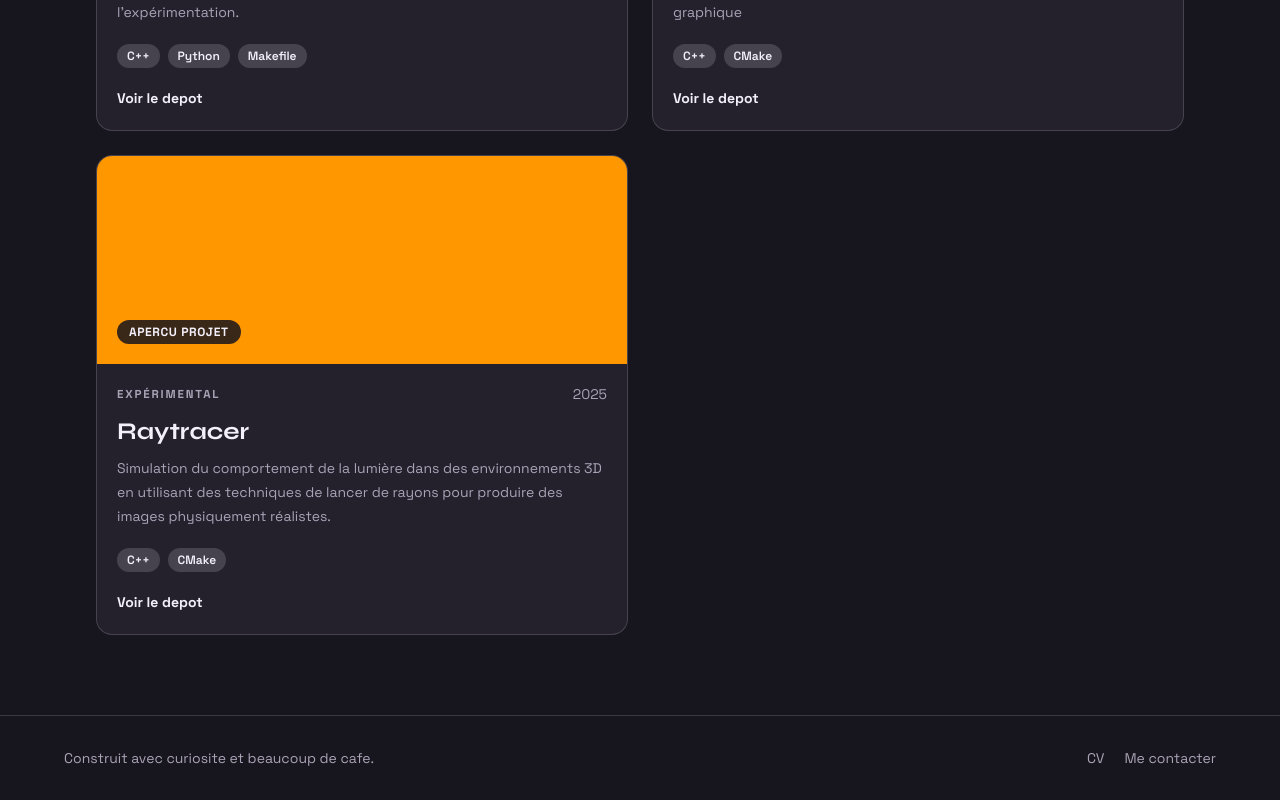
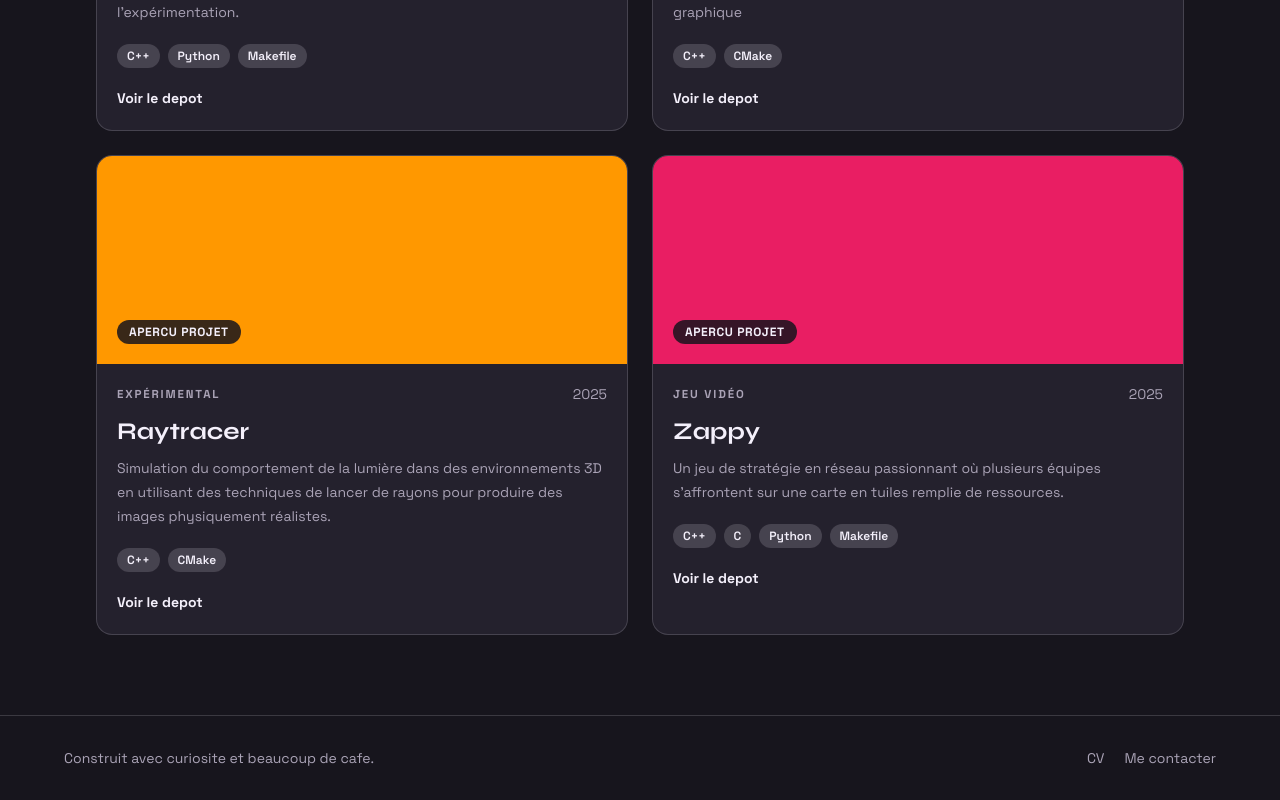
Before and after one commit to Nolfews/Portfolio, a Next.js app: page /projects in a window 1280 px wide. Shown: the part 1756-2556 px from the top of the page. Built offline with nearby package versions, Linux system fonts and the light colour scheme.

Commit message:
[UPDATE] add new project Zappy with details including title, category, description, tags, and repository URL

```diff
--- a/src/data/portfolio.ts
+++ b/src/data/portfolio.ts
@@ -118,6 +118,20 @@ export const projectCatalog: PortfolioProject[] = [
     color: "bg-[#ff9800]",
     year: "2025",
     repositoryUrl: "https://github.com/Nolfews/Raytracer",
+  },
+  {
+    id: "Zappy",
+    title: "Zappy",
+    category: "games",
+    type: { fr: "Jeu vidéo", en: "Video game" },
+    description: {
+      fr: "Un jeu de stratégie en réseau passionnant où plusieurs équipes s'affrontent sur une carte en tuiles remplie de ressources.",
+      en: "an exciting network-based strategy game where multiple teams compete on a tile-based map filled with resources.",
+    },
+    tags: ["C++", "C", "Python", "Makefile"],
+    color: "bg-[#e91e63]",
+    year: "2025",
+    repositoryUrl: "https://github.com/Nolfews/Zappy",
   }
 ];
 
```
